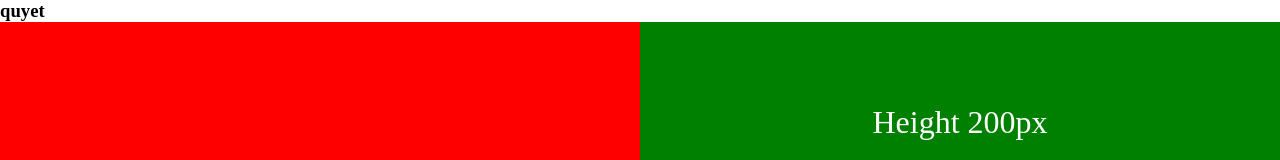
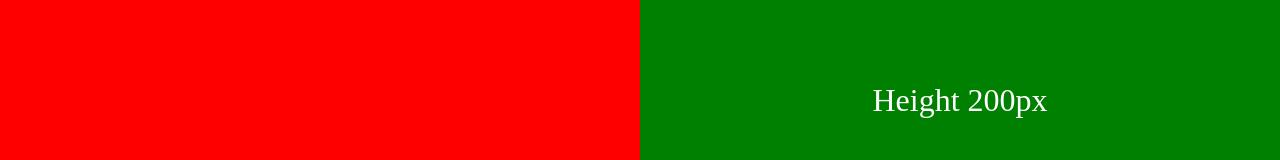
Before and after one commit to ZikamQuyet/zikamquyet.github.io, a plain HTML site: page bt-css-layout/index.html in a window 1280 px wide. Shown: the top 160 px of the page. Drawn offline with Linux system fonts and the light colour scheme.

Commit message:
Update index.html

```diff
--- a/bt-css-layout/index.html
+++ b/bt-css-layout/index.html
@@ -5,10 +5,9 @@
     <meta http-equiv="X-UA-Compatible" content="IE=edge" />
     <meta name="viewport" content="width=device-width, initial-scale=1.0" />
     <link rel="stylesheet" href="style.css" />
-    <title>Document</title>
+    <title>bt-css-layout</title>
   </head>
   <body>
-    <h3>quyet</h3>
     <div class="color">
       <div class="red box box-hover-1"><p>Height 400px</p></div>
       <div class="color-child">
```
